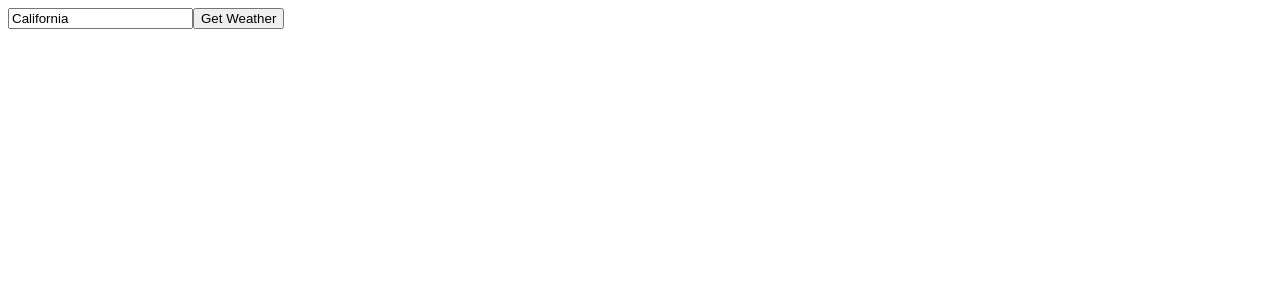
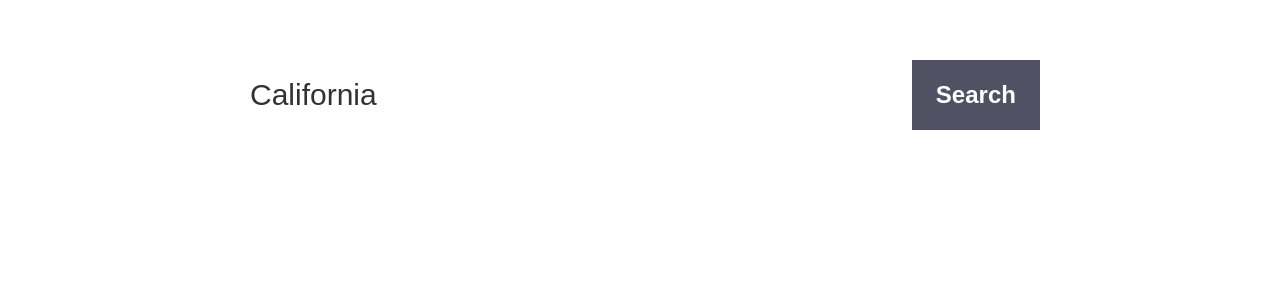
Before and after one commit to osechi3/weather-app, a Vue app: page / in a window 1280 px wide. Shown: the top 300 px of the page. Built offline with nearby package versions, Linux system fonts and the light colour scheme.

Commit message:
Adding styling to the search component

```diff
--- a/src/components/SearchBlock.vue
+++ b/src/components/SearchBlock.vue
@@ -1,7 +1,14 @@
 <template>
   <div id="container">
-    <input v-model="city" type="text">
-    <button type="button" @click="$emit('get-weather-btn-clicked', city)">Get Weather</button>
+    <input
+      id="input-field"
+      v-model="city"
+      type="text">
+    <button
+      id="btn-search"
+      type="button"
+      @click="$emit('get-weather-btn-clicked', city)">Search
+    </button>
   </div>
 </template>
 <script>
@@ -14,5 +21,37 @@ export default {
 }
 </script>
 <style scoped>
+  #container {
+    display: flex;
+    justify-content: center;
 
+    width: 800px;
+    margin: 60px auto 0 auto;
+
+    background-color: white;
+    opacity: .8;
+  }
+  #input-field {
+    width: 670px;
+    padding-left: 10px;
+
+    font-size: 30px;
+
+    border: none;
+  }
+  #btn-search {
+    width: 130px;
+    height: 70px;
+
+    font-size: 24px;
+    color: white;
+    font-weight: bold;
+
+    border: none;
+    background: #25283D;
+  }
+  #btn-search:hover {
+    background-color: #E0E0E1;
+    color: black;
+  }
 </style>
```
